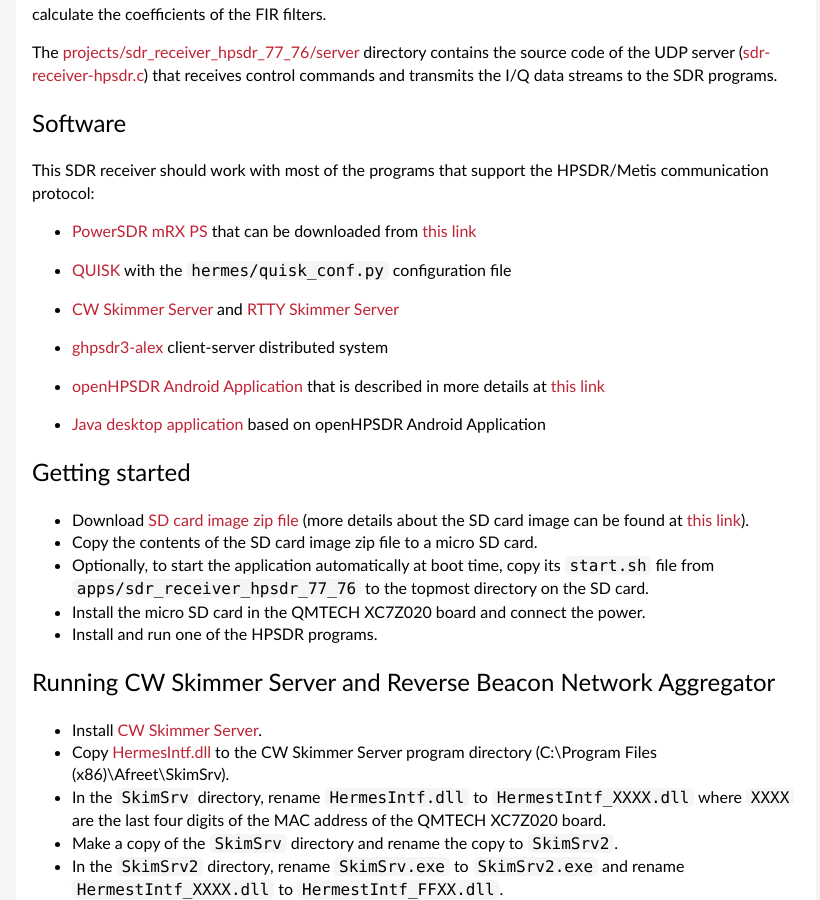
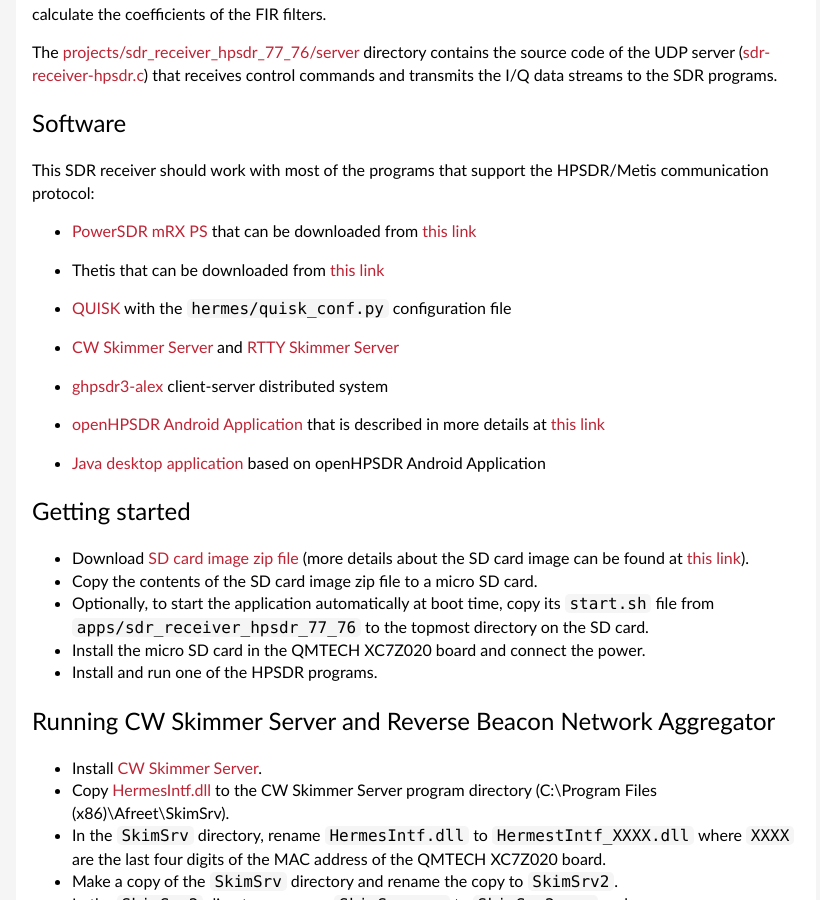
Before and after one commit to pavel-demin/qmtech-xc7z020-notes, a Jekyll site: the page built from sdr-receiver-hpsdr-77-76.md, in a window 1280 px wide and 900 px high, scrolled down 937 px. Shown: the whole window, without its empty margins (224-1044 px from the left). Built offline with Jekyll 4.4.1, drawn with Linux system fonts in a browser that asks for light colours.

Commit message:
add link to Thetis

```diff
--- a/sdr-receiver-hpsdr-77-76.md
+++ b/sdr-receiver-hpsdr-77-76.md
@@ -38,6 +38,8 @@
 This SDR receiver should work with most of the programs that support the HPSDR/Metis communication protocol:
 
  - [PowerSDR mRX PS](https://openhpsdr.org/wiki/index.php?title=PowerSDR) that can be downloaded from [this link](https://github.com/TAPR/OpenHPSDR-PowerSDR/releases)
+
+ - Thetis that can be downloaded from [this link](https://github.com/TAPR/OpenHPSDR-Thetis/releases)
 
  - [QUISK](https://james.ahlstrom.name/quisk) with the `hermes/quisk_conf.py` configuration file
 
```
